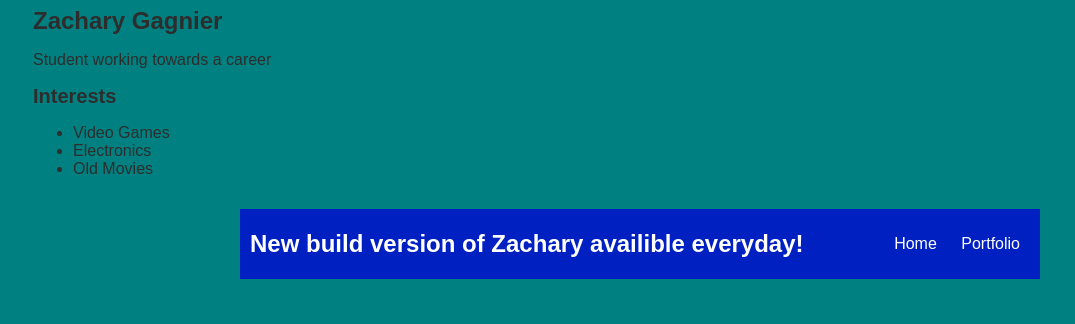
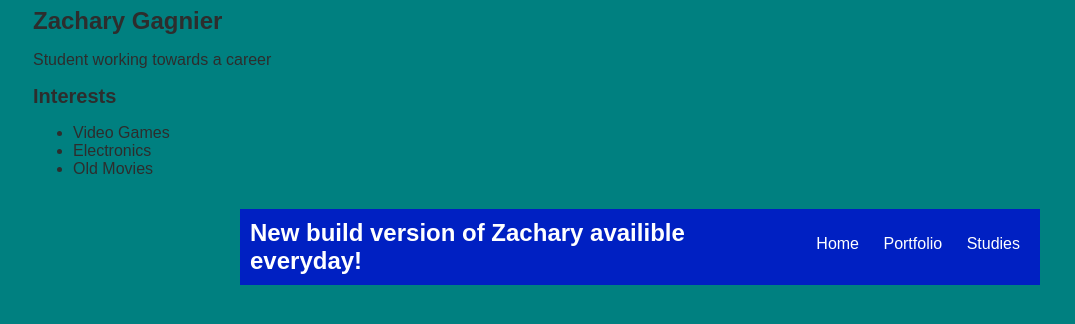
Before and after one commit to Zacharygagnier/Zacharygagnier.github.io, a plain HTML site: page index.html in a window 1280 px wide. Shown: the part 200-524 px from the top of the page, without its empty margins (0-1075 px from the left). Drawn offline with Linux system fonts and the light colour scheme.

Commit message:
add studies.html file

```diff
--- /dev/null
+++ b/css/studies.css
@@ -0,0 +1,79 @@
+
+  body {
+      background: rgb(125, 198, 205);
+      color: rgb(45, 45, 45);
+      padding: 10px;
+      font-family: arial;
+  }
+
+  header {
+      font-size: 1.5em;
+      font-weight: bold;
+  }
+
+  [id=all-contents] {
+      max-width: 800px;
+      margin: auto;
+  }
+
+
+  /* Main navigation menu */
+
+  nav {
+      background: rgb(239, 80, 41);
+      margin: 0 auto;
+      display: flex;
+      padding: 10px;
+  }
+
+  nav header {
+      display: flex;
+      align-items: center;
+      color: rgb(255, 255, 255);
+      flex: 1;
+  }
+
+  nav ul {
+      list-style-image: none;
+  }
+
+  nav li {
+      display: inline-block;
+      padding: 0 10px;
+  }
+
+  nav a {
+      text-decoration: none;
+      color: #fff;
+  }
+
+
+  /* Main container area beneath menu */
+
+  main {
+      background: rgb(245, 238, 219);
+      display: flex;
+      flex-direction: column;
+  }
+
+  [class=sidebar] {
+      margin-right: 25px;
+      padding: 10px;
+  }
+
+  [class=sidebar] img {
+      width: 200px;
+  }
+
+  [class=content] {
+      flex: 1;
+      padding: 15px;
+  }
+
+  .content h1, h2, h3, h4, h5, h6 {
+      margin: 10px;
+  }
+
+  .content section > a {
+      text-decoration: none;
+  }
--- a/index.html
+++ b/index.html
@@ -86,10 +86,11 @@
       <div id="all-contents">
             <nav>
                 <header>New build version of Zachary availible everyday!</header>
-                <ul>
-                    <li><a href="index.html">Home</a></li>
-                    <li><a href="portfolio.html">Portfolio</a></li>
-                </ul>
+          <ul>
+              <li><a href="index.html">Home</a></li>
+              <li><a href="portfolio.html">Portfolio</a></li>
+              <li><a href="studies.html">Studies</a></li>
+          </ul>
             </nav>
 
             <main>
```
Also changed, not shown: portfolio.html (+6 -7 lines), studies.html (added, +29 -0 lines).
